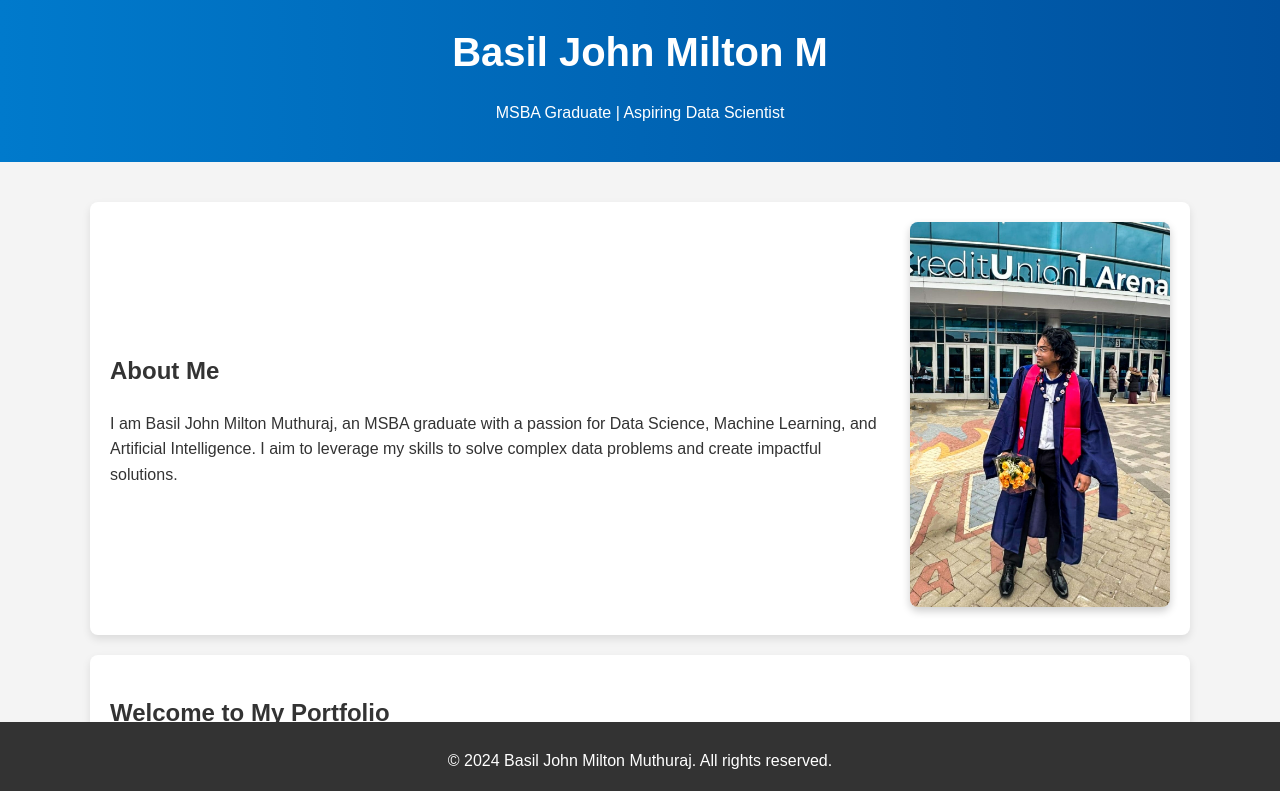
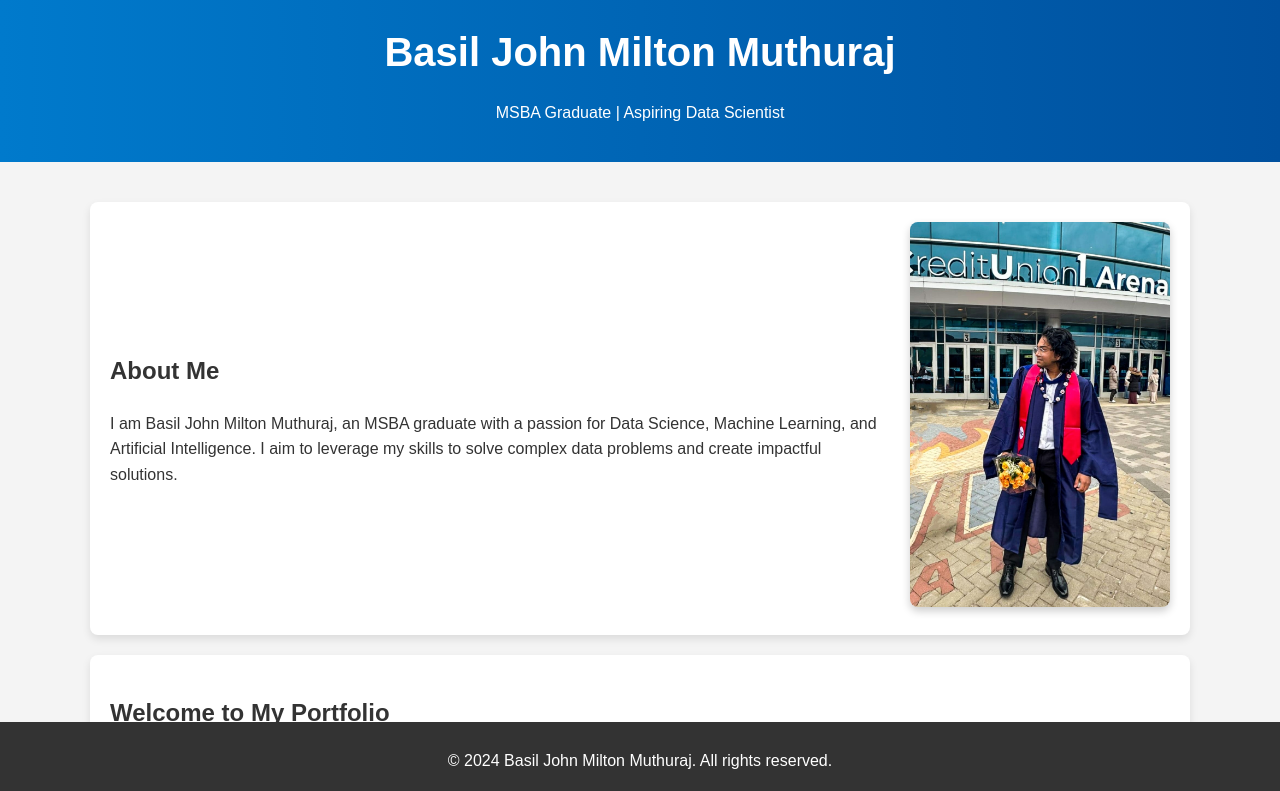
Before and after one commit to BasilJohnMiltonM/bjmm.github.io, a plain HTML site: page index.html in a window 1280 px wide. Shown: the top 791 px of the page. Drawn offline with Linux system fonts and the light colour scheme.

Commit message:
Update index.html
changed to full name

```diff
--- a/index.html
+++ b/index.html
@@ -3,12 +3,12 @@
 <head>
     <meta charset="UTF-8">
     <meta name="viewport" content="width=device-width, initial-scale=1.0">
-    <title>Basil John Milton M | Portfolio</title>
+    <title>Basil John Milton Muthuraj | Portfolio</title>
     <link rel="stylesheet" href="style.css">
 </head>
 <body>
     <header>
-        <h1>Basil John Milton M</h1>
+        <h1>Basil John Milton Muthuraj</h1>
         <p>MSBA Graduate | Aspiring Data Scientist</p>
     </header>
     <div class="container">
```
